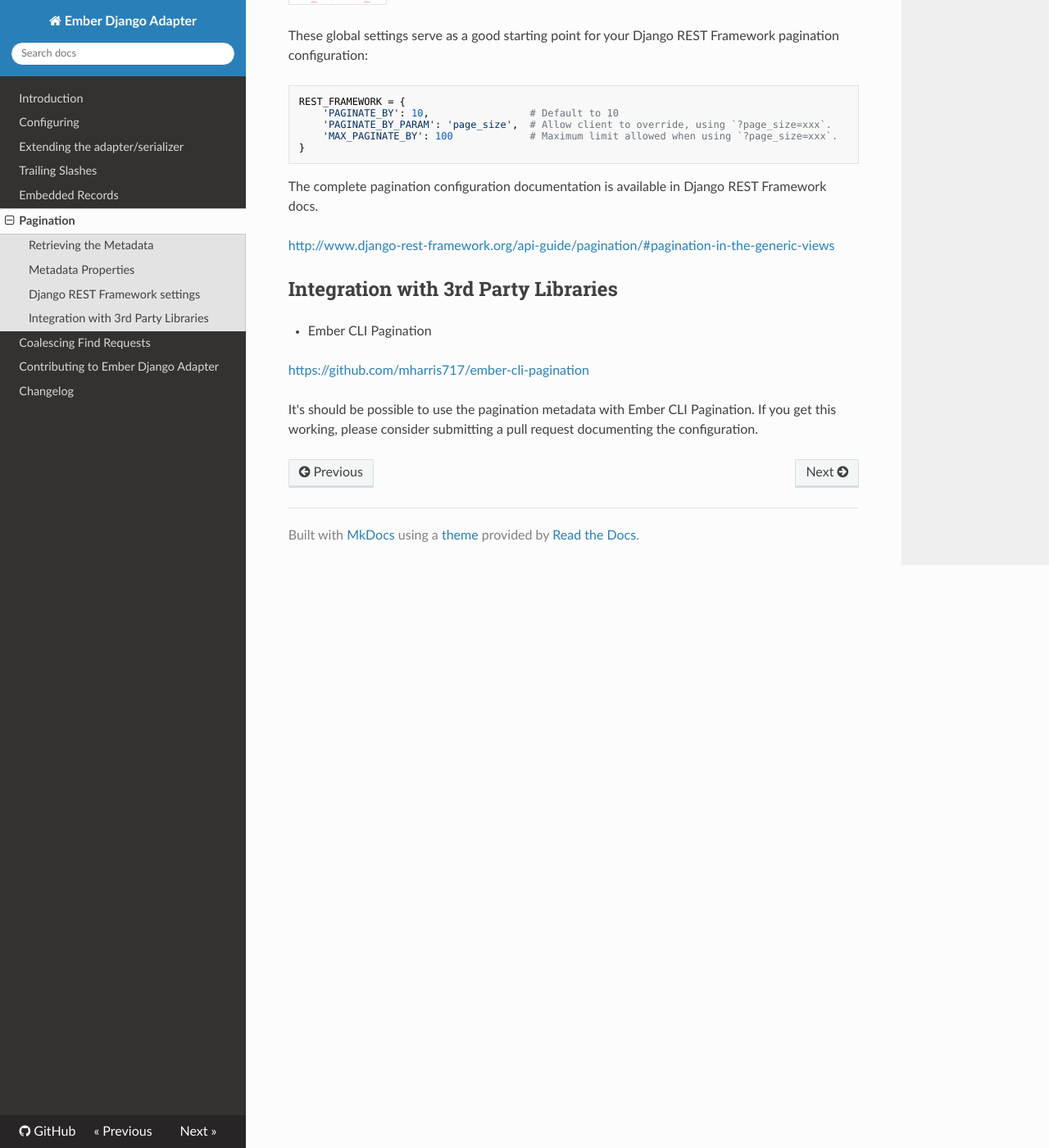
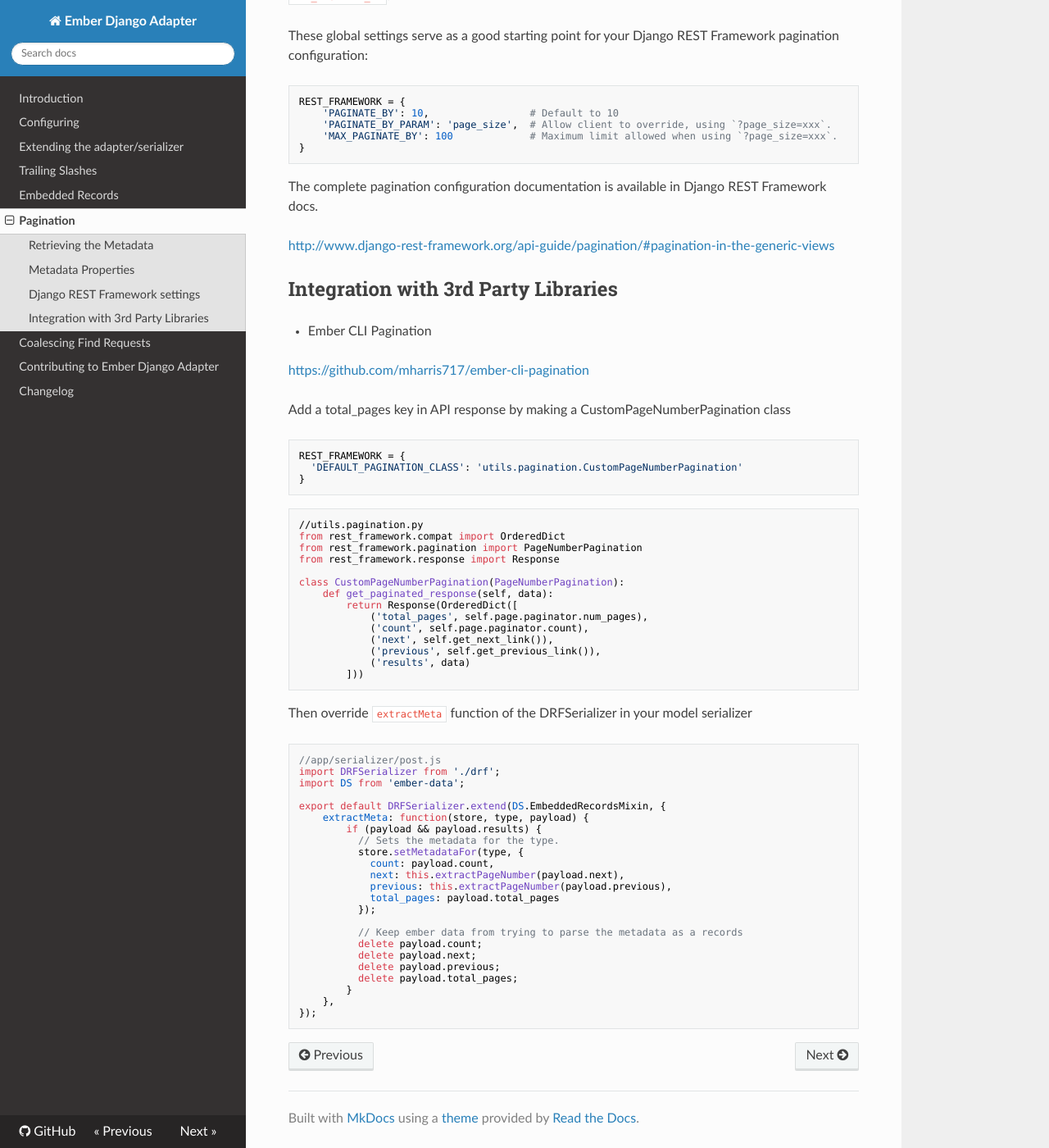
Before and after one commit to dustinfarris/ember-django-adapter, an MkDocs documentation site: the page built from docs/pagination.md, in a window 1280 px wide and 1400 px high, scrolled down 1551 px. Shown: the whole window at 82% size. Built offline with MkDocs 1.6.1, drawn with Linux system fonts in a browser that asks for light colours; nearby versions of some CDN libraries; old or Windows-style settings are respelled for this version of MkDocs.

Commit message:
Ember CLI Pagination integration

````diff
--- a/docs/pagination.md
+++ b/docs/pagination.md
@@ -97,5 +97,54 @@
 
 [https://github.com/mharris717/ember-cli-pagination](https://github.com/mharris717/ember-cli-pagination)
 
-It's should be possible to use the pagination metadata with Ember CLI Pagination. If you
-get this working, please consider submitting a pull request documenting the configuration.
+Add a total_pages key in API response by making a CustomPageNumberPagination class
+```python
+REST_FRAMEWORK = {
+  'DEFAULT_PAGINATION_CLASS': 'utils.pagination.CustomPageNumberPagination'
+}
+```
+
+```python
+//utils.pagination.py
+from rest_framework.compat import OrderedDict
+from rest_framework.pagination import PageNumberPagination
+from rest_framework.response import Response
+
+class CustomPageNumberPagination(PageNumberPagination):
+    def get_paginated_response(self, data):
+        return Response(OrderedDict([
+            ('total_pages', self.page.paginator.num_pages),
+            ('count', self.page.paginator.count),
+            ('next', self.get_next_link()),
+            ('previous', self.get_previous_link()),
+            ('results', data)
+        ]))
+```
+
+Then override ```extractMeta``` function of the DRFSerializer in your model serializer
+
+```js
+//app/serializer/post.js
+import DRFSerializer from './drf';
+import DS from 'ember-data';
+
+export default DRFSerializer.extend(DS.EmbeddedRecordsMixin, {
+    extractMeta: function(store, type, payload) {
+        if (payload && payload.results) {
+          // Sets the metadata for the type.
+          store.setMetadataFor(type, {
+            count: payload.count,
+            next: this.extractPageNumber(payload.next),
+            previous: this.extractPageNumber(payload.previous),
+            total_pages: payload.total_pages
+          });
+
+          // Keep ember data from trying to parse the metadata as a records
+          delete payload.count;
+          delete payload.next;
+          delete payload.previous;
+          delete payload.total_pages;
+        }
+    },
+});
+```
````
